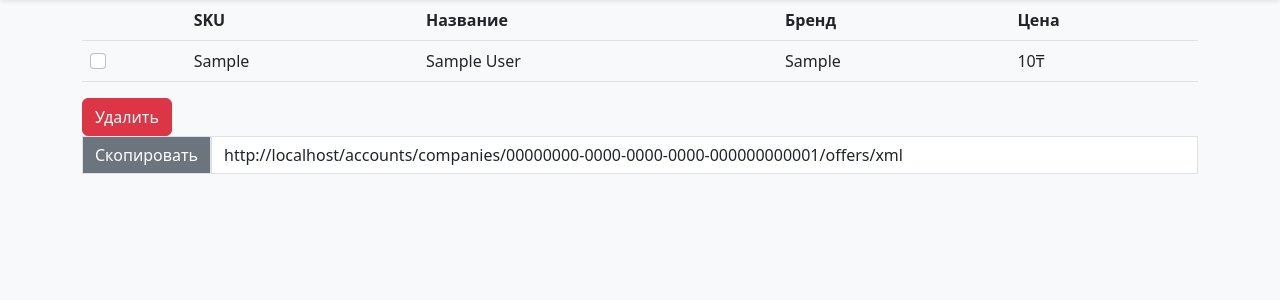
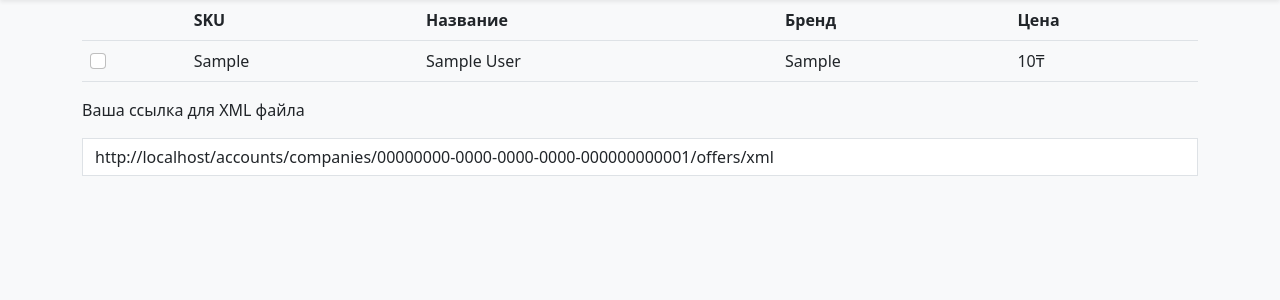
Before and after one commit to usbtypec1/kaspi_stocks_manager, a Django app: page /accounts/companies/1 in a window 1280 px wide. Shown: the part 56-356 px from the top of the page. Run offline with Django 4.2, Linux system fonts and the light colour scheme; a user stored in the database is signed in; tables that the repository leaves empty hold one stand-in row (values such as "Sample post"); some libraries are stand-ins or nearby versions.

Commit message:
:lipstick: Remove redundant ui elements

```diff
--- a/account/templates/account/pages/company.html
+++ b/account/templates/account/pages/company.html
@@ -36,26 +36,11 @@
                 {% endfor %}
                 </tbody>
             </table>
-            <button class="btn btn-danger">Удалить</button>
-            <div class="d-flex">
-                <button id="js-xml-copy-clipboard" type="button" class="btn btn-secondary border rounded-0"
-                        data-bs-toggle="tooltip" data-bs-placement="top"
-                        data-bs-custom-class="custom-tooltip"
-                        data-bs-title="This top tooltip is themed via CSS variables.">
-                    Скопировать
-                </button>
-                <input id="js-xml-file-link" class="form-control border rounded-0" readonly
-                       value="http://{{ request.get_host }}{% url 'offers__xml' company.uuid %}">
-
+            <div>
+                <p>Ваша ссылка для XML файла</p>
+                <input id="js-xml-file-link" class="form-control border rounded-0"
+                       value="http://{{ request.get_host }}{% url 'offers__xml' company.uuid %}" readonly>
             </div>
-            <script>
-                const offersXMLURLInput = document.querySelector('#js-xml-file-link')
-                {#const offersXMLClipboardCopyButton = document.querySelector('#js-xml-copy-clipboard')#}
-
-                offersXMLURLInput.onclick = () => {
-                    navigator.clipboard.writeText(offersXMLURLInput.value).then()
-                }
-            </script>
         {% else %}
             {% include '../components/forms/create_offer.html' with form_legend="Нет товаров" %}
         {% endif %}
```
